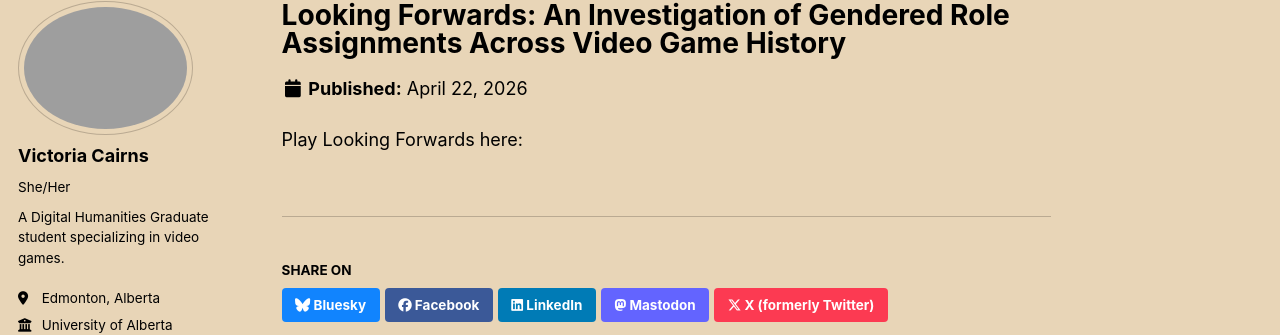
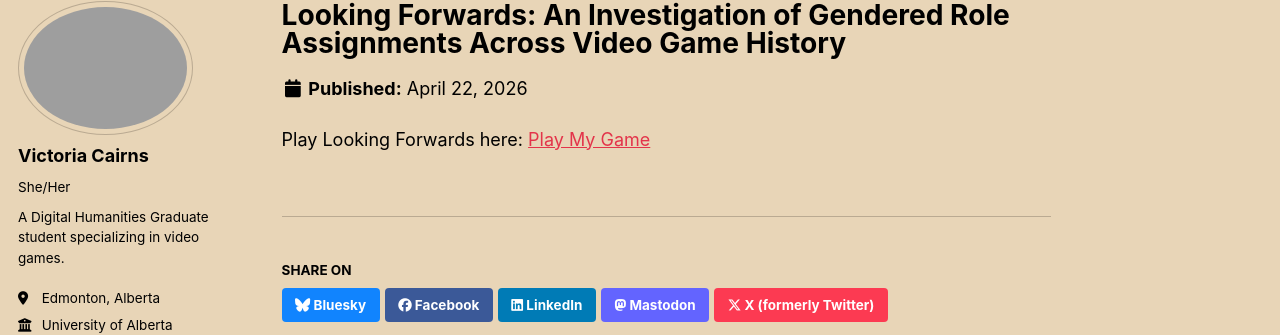
Before and after one commit to Rosethorn250/about, a Jekyll site: the page built from _portfolio/portfolio-1.html, in a window 1280 px wide. Shown: the part 100-435 px from the top of the page. Built offline with Jekyll 4.4.1, drawn with Linux system fonts in a browser that asks for light colours; a script bundle is joined from its source files by our own code; library files that are not in the unit come from our copies.

Commit message:
Update portfolio-1.html

```diff
--- a/_portfolio/portfolio-1.html
+++ b/_portfolio/portfolio-1.html
@@ -4,4 +4,4 @@ excerpt: "A project made in Twine which draws players into a discussion about th
 collection: portfolio
 ---
 
-Play Looking Forwards here:
+Play Looking Forwards here: <a href="https://rosethorn250.github.io/files/looking_forwards_april_26.html" target="_blank" rel="noopener noreferrer">Play My Game</a>
```
